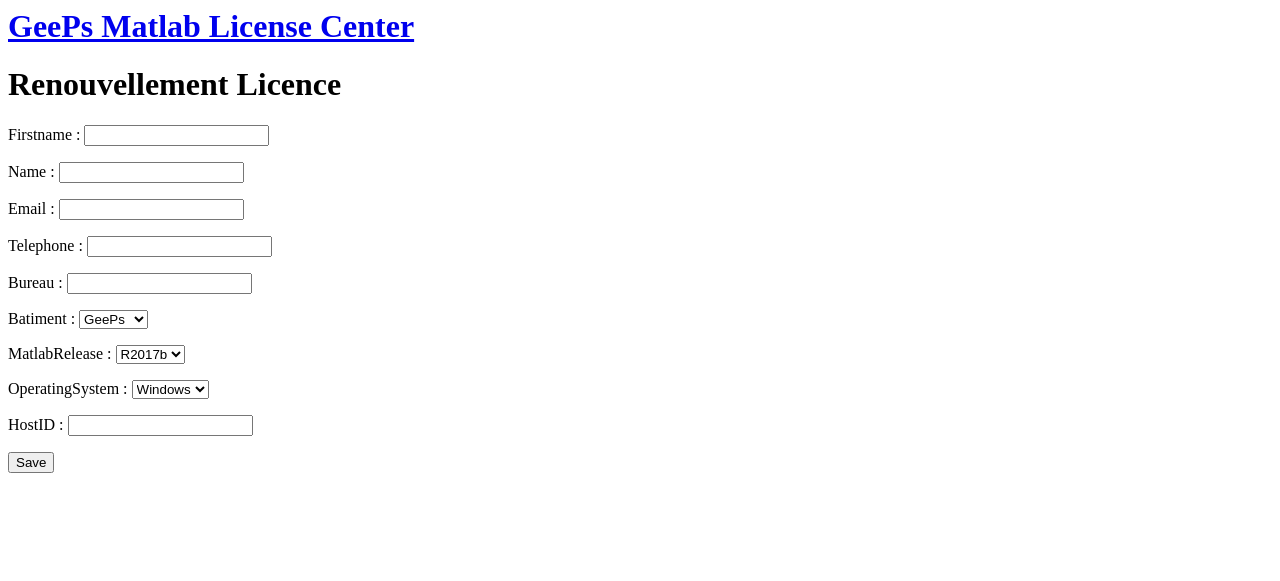
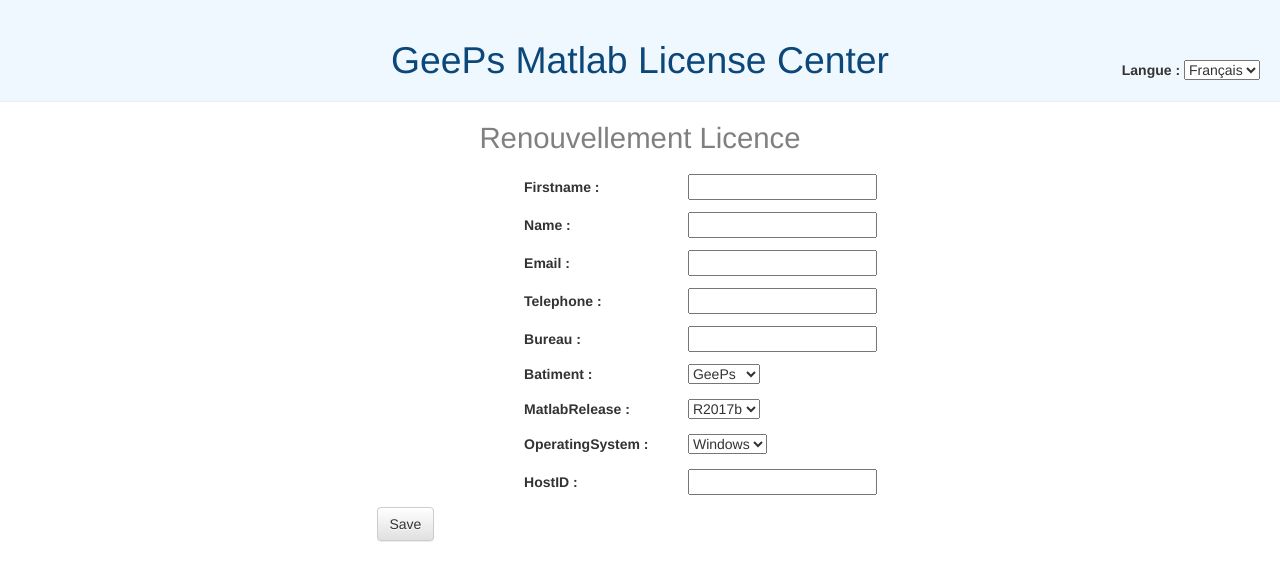
Before and after one commit to leonie-boullier/geeps, a Django app: page / in a window 1280 px wide. Shown: the top 581 px of the page. Run offline with Django 3.2, Linux system fonts and the light colour scheme; some libraries are stand-ins or nearby versions.

Commit message:
Add static file in base.html

```diff
--- a/matLab/templates/matLab/base.html
+++ b/matLab/templates/matLab/base.html
@@ -1,13 +1,28 @@
+{% load staticfiles %}
+<html>
+    <head>
+        <title>GeePs Matlab License Center</title>
+        <link rel="stylesheet" href="//maxcdn.bootstrapcdn.com/bootstrap/3.2.0/css/bootstrap.min.css">
+        <link rel="stylesheet" href="//maxcdn.bootstrapcdn.com/bootstrap/3.2.0/css/bootstrap-theme.min.css">
+        <link rel="stylesheet" href="{% static 'css/matLab.css' %}">
+        <script type="text/javascript" src="{% static 'js/jquery-3.3.1.js' %}"></script>
+        <script type="text/javascript" src="{% static 'js/matLab.js' %}"></script>
+    </head>
 <body>
     <div class="page-header">
         <h1><a href="/">GeePs Matlab License Center</a></h1>
+        <div class="language">
+			<label for="selectLang">Langue :</label>
+			<select id="selectLang" onclick="changeLang(this);">
+				<option value="fr">Français</option>
+				<option value="en">English</option>
+			</select>
+        </div>
     </div>
-    <div class="content container">
+    <div class="content-container">
         <div class="row">
-            <div class="col-md-8">
-            {% block content %}
-            {% endblock %}
-            </div>
+			{% block content %}
+			{% endblock %}
         </div>
     </div>
 </body>
```
